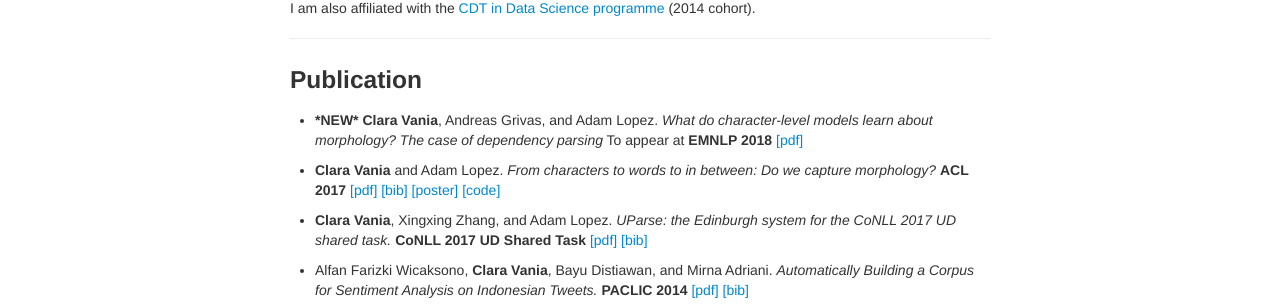
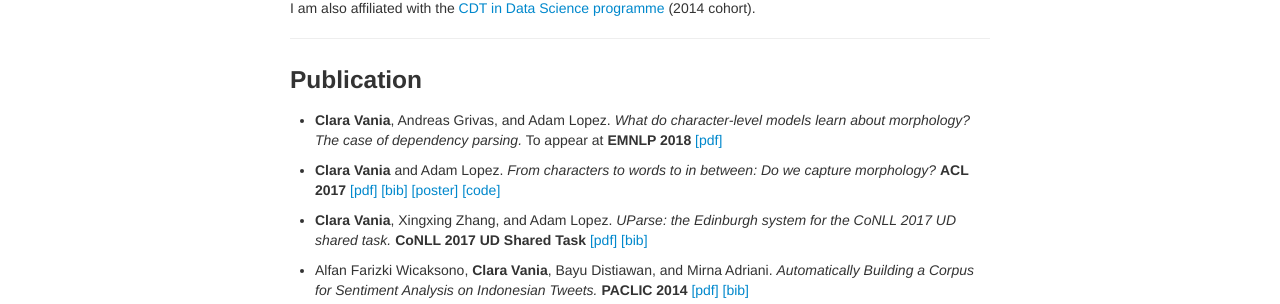
Before and after one commit to claravania/claravania.github.io, a Jekyll site: the page built from index.md, in a window 1280 px wide. Shown: the part 464-768 px from the top of the page. Built offline with Jekyll 4.4.1, drawn with Linux system fonts in a browser that asks for light colours.

```diff
--- a/index.md
+++ b/index.md
@@ -14,7 +14,7 @@ I am also affiliated with the [CDT in Data Science programme](http://datascience
 
 ### Publication
 
-- __\*NEW\*__ __Clara Vania__, Andreas Grivas, and Adam Lopez. *What do character-level models learn about morphology? The case of dependency parsing* To appear at __EMNLP 2018__ [[pdf]](https://arxiv.org/abs/1808.09180)
+- __Clara Vania__, Andreas Grivas, and Adam Lopez. *What do character-level models learn about morphology? The case of dependency parsing.* To appear at __EMNLP 2018__ [[pdf]](https://arxiv.org/abs/1808.09180)
 
 - __Clara Vania__ and Adam Lopez. *From characters to words to in between: Do we capture morphology?* __ACL 2017__ [[pdf]](http://www.aclweb.org/anthology/P17-1184) [[bib]](https://aclanthology.info/papers/P17-1184/p17-1184.bib) [[poster]](http://anthology.aclweb.org/attachments/P/P17/P17-1184.Poster.pdf) [[code]](https://github.com/claravania/subword-lstm-lm)
 
```
